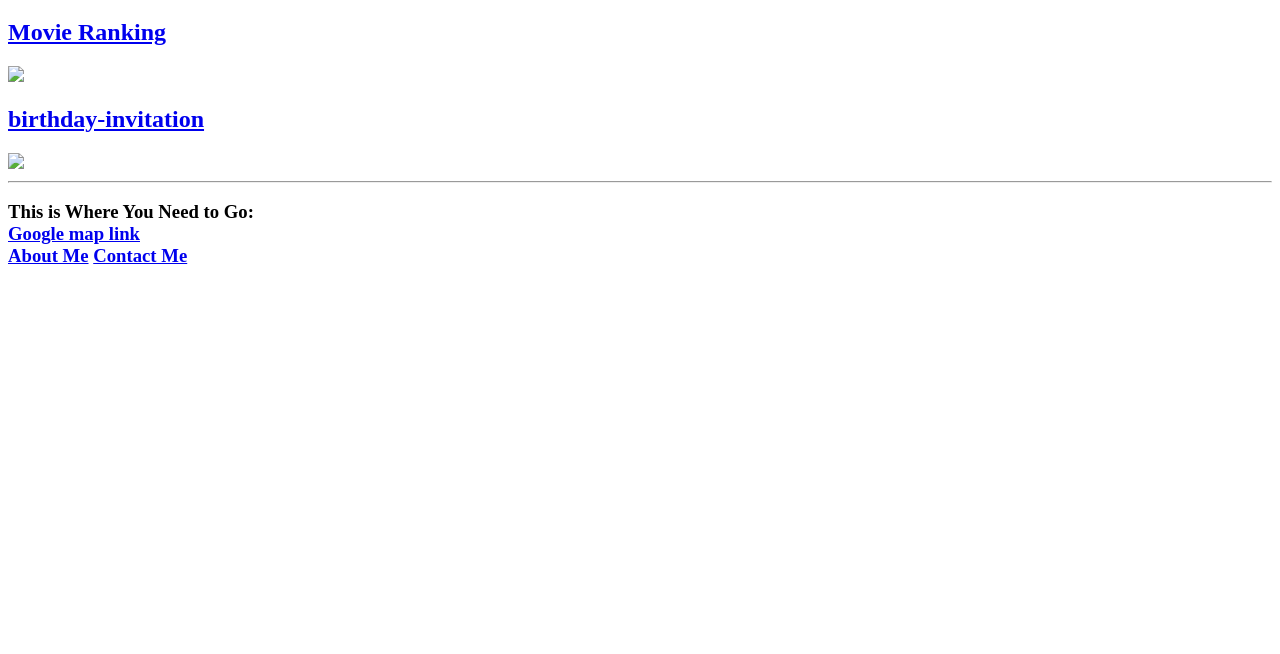
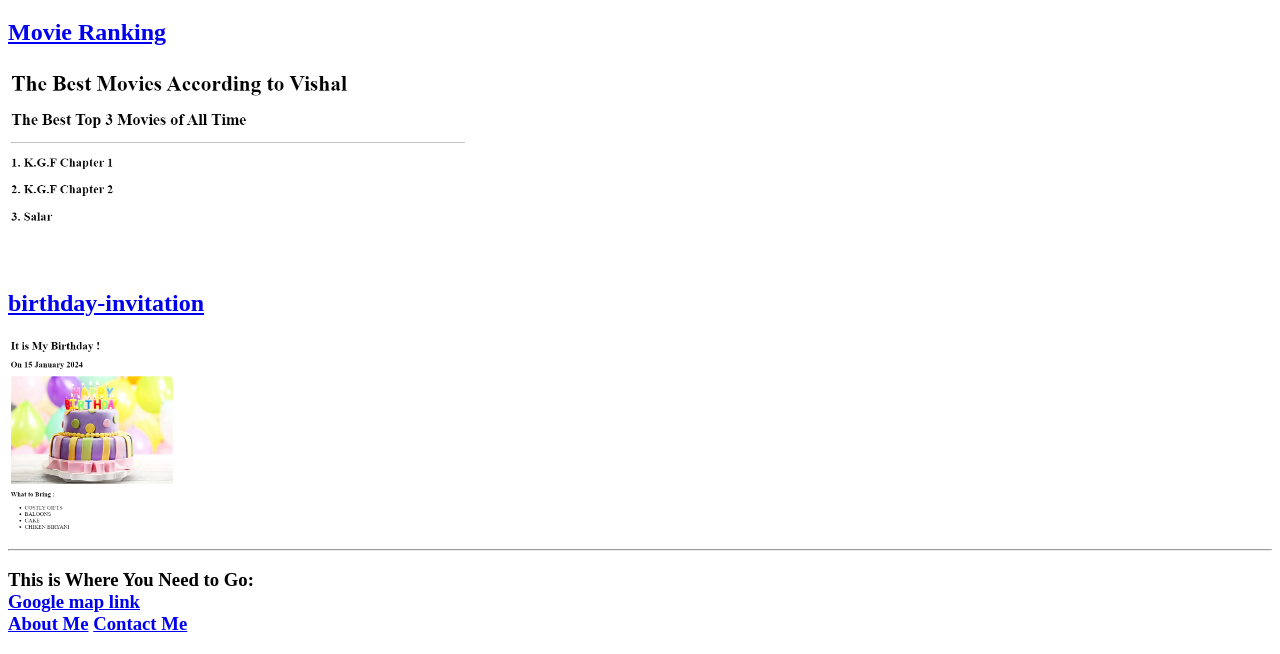
Before and after one commit to vishal472700/html-portfolio, a plain HTML site: page index.html in a window 1280 px wide. Shown: the part 187-841 px from the top of the page. Before the commit the page ends 800 px from the top, so only its background shows below. Drawn offline with Linux system fonts and the light colour scheme.

Commit message:
Update index.html

```diff
--- a/index.html
+++ b/index.html
@@ -9,14 +9,14 @@
   <h1>Vishal's Portfolio <br \> I'm a Web Developer <img height ="100pixels" src ="/html-portfolio/IMG_20240110_021634.jpg" /> <hr />
    <h2><a href ="/html-portfolio/index1.html">Movie Ranking </a></h2>
   </h1>
-   <img height ="200pixels" src ="./assets/Screenshot (11).png" />
+   <img height ="200pixels" src ="/html-portfolio/Screenshot (11).png" />
    <h2><a href ="/html-portfolio/index2.html">birthday-invitation </a></h2>
-   <img height ="200pixels" src ="./assets/Screenshot (12).png" />
+   <img height ="200pixels" src ="/html-portfolio/Screenshot (12).png" />
    <hr \>
    <h3>This is Where You Need to Go: <br /><a href ="https://www.google.com/maps/place/Bakhtiyarpur+College+Of+Engineering/@25.4607842,85.5099291,17z/data=!3m1!4b1!4m6!3m5!1s0x39f2842e585973d1:0x2cadfba29199d9f2!8m2!3d25.4607842!4d85.512504!16s%2Fg%2F11c6t7lnzq?entry=ttu"
     >Google map link </a> <br />
     <a href ="./public/about.html">About Me</a>
-    <a href ="./public/contact.html">Contact Me</a>
+    <a href ="/html-portfolio/contact.html">Contact Me</a>
   </h3>
 
 </body>
```
